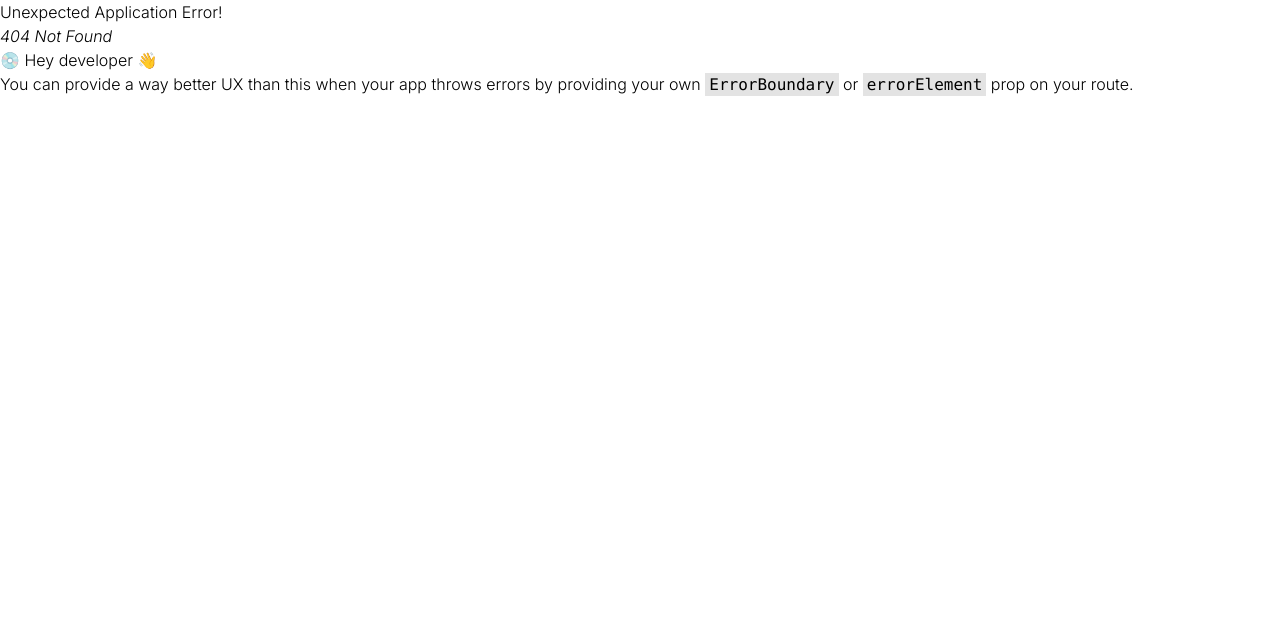
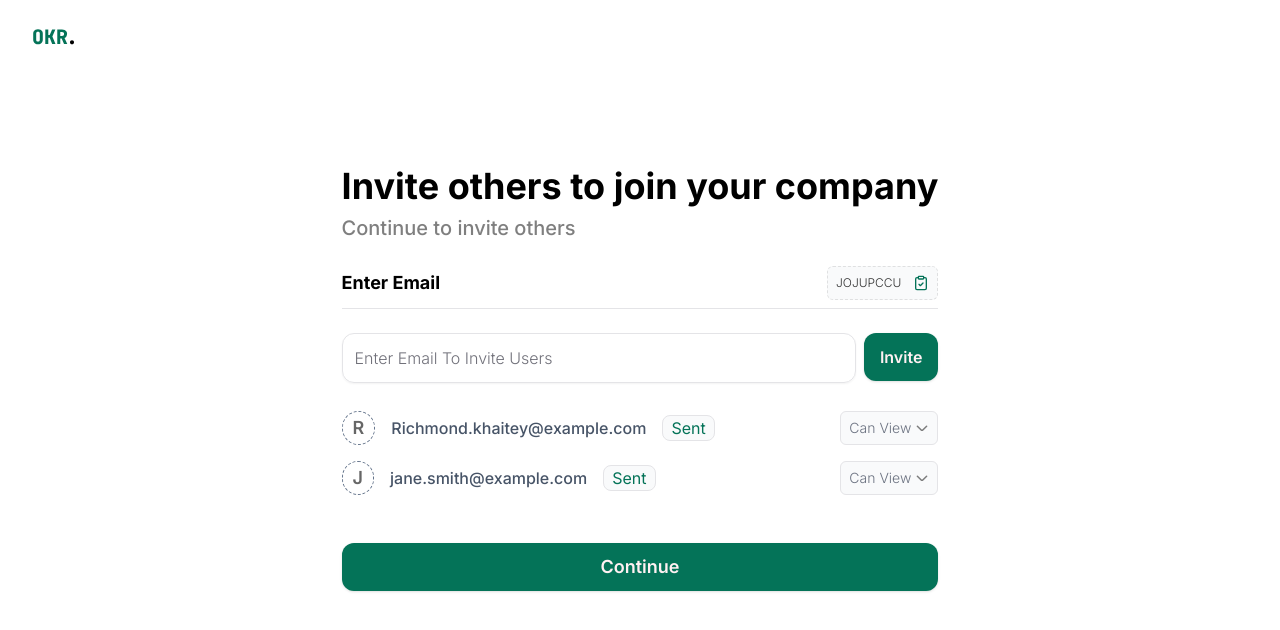
Before and after one commit to Slightly-Techie/st-okr-web, a React (Vite) app: page /invite-others in a window 1280 px wide. Before the commit this address had no page. Shown: the top 630 px of the page. Built offline with nearby package versions, Linux system fonts and the light colour scheme.

Commit message:
feat: designed the 'invite others' page

```diff
--- a/package.json
+++ b/package.json
@@ -25,6 +25,7 @@
     "react-hook-form": "^7.53.0",
     "react-icons": "^5.3.0",
     "react-router-dom": "^6.26.1",
+    "st-okr-web": "file:",
     "tailwind-merge": "^2.5.2",
     "tailwindcss-animate": "^1.0.7",
     "zod": "^3.23.8"
--- /dev/null
+++ b/src/pages/InviteOthers.tsx
@@ -0,0 +1,157 @@
+import { zodResolver } from "@hookform/resolvers/zod";
+import { useForm } from "react-hook-form";
+import { Link } from "react-router-dom";
+import { z } from "zod";
+
+import ArrowDown from "@/assets/arrow-down.svg";
+import Logo from "@/assets/logo.svg";
+import { Button } from "@/components/ui/button";
+import { ClipboardCheckIcon } from "lucide-react";
+
+import {
+  Form,
+  FormControl,
+  FormField,
+  FormItem,
+  FormMessage,
+} from "@/components/ui/form";
+import { Input } from "@/components/ui/input";
+import PageWrapper from "@/components/ui/wrapper";
+
+const FormSchema = z.object({
+  inviteUser: z.string({
+    required_error: "Enter the email of the users you want to invite",
+  }),
+});
+
+const InviteOthers = () => {
+  const form = useForm<z.infer<typeof FormSchema>>({
+    resolver: zodResolver(FormSchema),
+  });
+
+  const onSubmit = (data: z.infer<typeof FormSchema>) => {
+    console.log(data);
+  };
+
+  return (
+    <PageWrapper title="Create Company - OKR">
+      <div className="w-full flex flex-col min-h-screen">
+        <header className="px-8 py-6 mb-3">
+          <Link to="/">
+            <img src={Logo} alt="okr-logo" className="" />
+          </Link>
+        </header>
+        <main className="w-full mt-[15vh] lg:mt-[10vh] flex flex-col justify-center items-center">
+          <div className="flex flex-col gap-6">
+            <div className="md:space-y-2">
+              <h1 className="text-xl lg:text-4xl font-bold">
+                Invite others to join your company{" "}
+              </h1>
+              <p className="text-sm lg:text-xl font-medium  text-black/50">
+                Continue to invite others
+              </p>
+            </div>
+
+            <section className="space-y-6">
+              <div className="flex items-center justify-between pb-2 border-b">
+                <p className="text-sm lg:text-lg font-bold">Enter Email</p>
+                <div className="flex gap-3 items-center bg-gray-50 p-1 md:p-2 border border-dashed border-[#0000001A] rounded-md ">
+                  <p className="text-xs font-light text-black/80">JOJUPCCU</p>
+                  <ClipboardCheckIcon className="stroke-[#047358]" size={16} />
+                </div>
+              </div>
+
+              <Form {...form}>
+                <form
+                  className="w-full space-y-12"
+                  onSubmit={form.handleSubmit(onSubmit)}
+                >
+                  <div className="w-full flex flex-col gap-7">
+                    <section className="w-full flex gap-2">
+                      <div className="w-full">
+                        <FormField
+                          control={form.control}
+                          name="inviteUser"
+                          render={({ field }) => (
+                            <FormItem>
+                              <FormControl>
+                                <Input
+                                  className="py-5 md:py-6 text-base rounded-xl"
+                                  placeholder="Enter Email To Invite Users"
+                                  {...field}
+                                />
+                              </FormControl>
+
+                              <FormMessage />
+                            </FormItem>
+                          )}
+                        />
+                      </div>
+                      <Button
+                        type="submit"
+                        className="bg-[#047358] rounded-xl font-semibold text-base py-5 md:py-6"
+                      >
+                        Invite
+                      </Button>
+                    </section>
+
+                    <section className="w-full flex flex-col gap-4">
+                      <div className="flex justify-between gap-4 text-xs md:text-base font-semibold">
+                        <div className="flex items-center gap-1 md:gap-4">
+                          <span className="py-0.5 px-2 md:px-2.5 border border-slate-500 border-dashed rounded-full text-sm md:text-lg font-medium md:font-semibold text-[#00000099]">
+                            R
+                          </span>
+                          <p className="text-[#475467] font-medium">
+                            Richmond.khaitey@example.com
+                          </p>
+                          <p className="px-2 bg-gray-50 font-normal border text-[#047358] rounded-md md:rounded-lg">
+                            Sent
+                          </p>
+                        </div>
+                        <div className="border bg-gray-50 px-1 md:px-2 flex rounded-md items-center gap-1">
+                          <p className=" text-gray-500  text-xs md:text-sm">
+                            Can View
+                          </p>
+                          <img className="" src={ArrowDown} alt="arrow-down" />
+                        </div>
+                      </div>
+
+                      <div className="flex justify-between gap-4 text-xs md:text-base font-semibold">
+                        <div className="flex items-center gap-1 md:gap-4">
+                          <span className="py-0.5 px-2 md:px-2.5 border border-slate-500 border-dashed rounded-full text-base md:text-lg font-medium md:font-semibold text-[#00000099]">
+                            J
+                          </span>
+                          <p className="text-[#475467] font-medium">
+                            jane.smith@example.com
+                          </p>
+                          <p className="px-2 bg-gray-50 font-normal border text-[#047358] rounded-md md:rounded-lg">
+                            Sent
+                          </p>
+                        </div>
+                        <div className="border bg-gray-50 px-1 md:px-2 flex rounded-md items-center gap-1">
+                          <p className=" text-gray-500  text-xs md:text-sm">
+                            Can View
+                          </p>
+                          <img className="" src={ArrowDown} alt="arrow-down" />
+                        </div>
+                      </div>
+                    </section>
+                  </div>
+
+                  <Button
+                    type="submit"
+                    className="bg-[#047358] w-full py-5 md:py-6 text-base md:text-lg rounded-xl font-semibold "
+                  >
+                    Continue
+                  </Button>
+                </form>
+              </Form>
+            </section>
+          </div>
+        </main>
+      </div>
+    </PageWrapper>
+  );
+};
+
+export default InviteOthers;
--- a/src/router.tsx
+++ b/src/router.tsx
@@ -4,6 +4,7 @@ import Navbar from "@/components/homepage/navbar";
 import CreateCompany from "@/pages/CreateCompany";
 import { createBrowserRouter } from "react-router-dom";
 import JoinCompany from "./pages/JoinCompany";
+import InviteOthers from "./pages/InviteOthers";
 
 export const APP_ROUTER = createBrowserRouter([
   // Routes for the landing page
@@ -34,4 +35,9 @@ export const APP_ROUTER = createBrowserRouter([
     path: "join-company",
     element: <JoinCompany />,
   },
+
+  {
+    path: "invite-others",
+    element: <InviteOthers />,
+  },
 ]);
```
Also changed, not shown: src/assets/arrow-down.svg (added), 1 other file (tests, documents, lock files or other folders).
